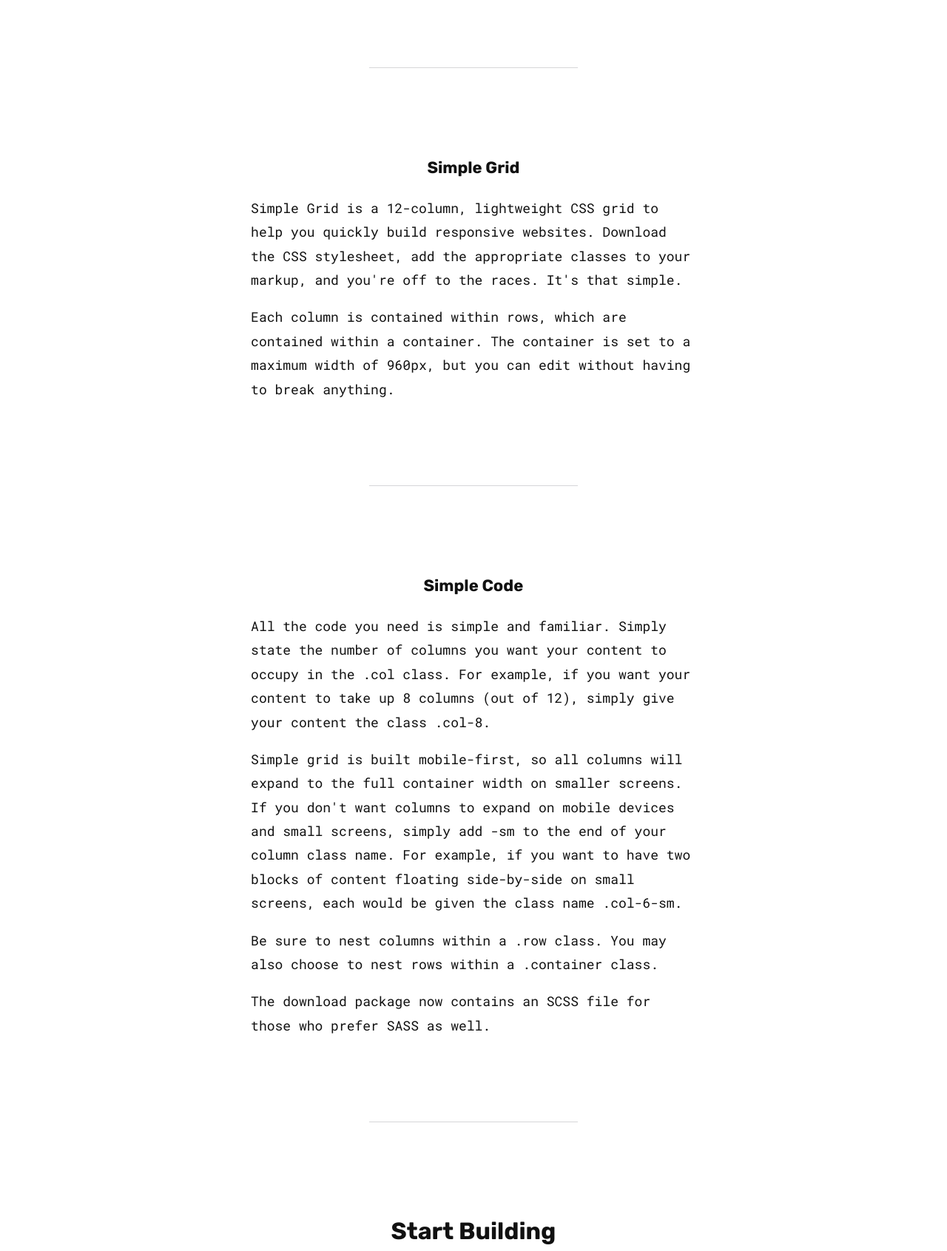
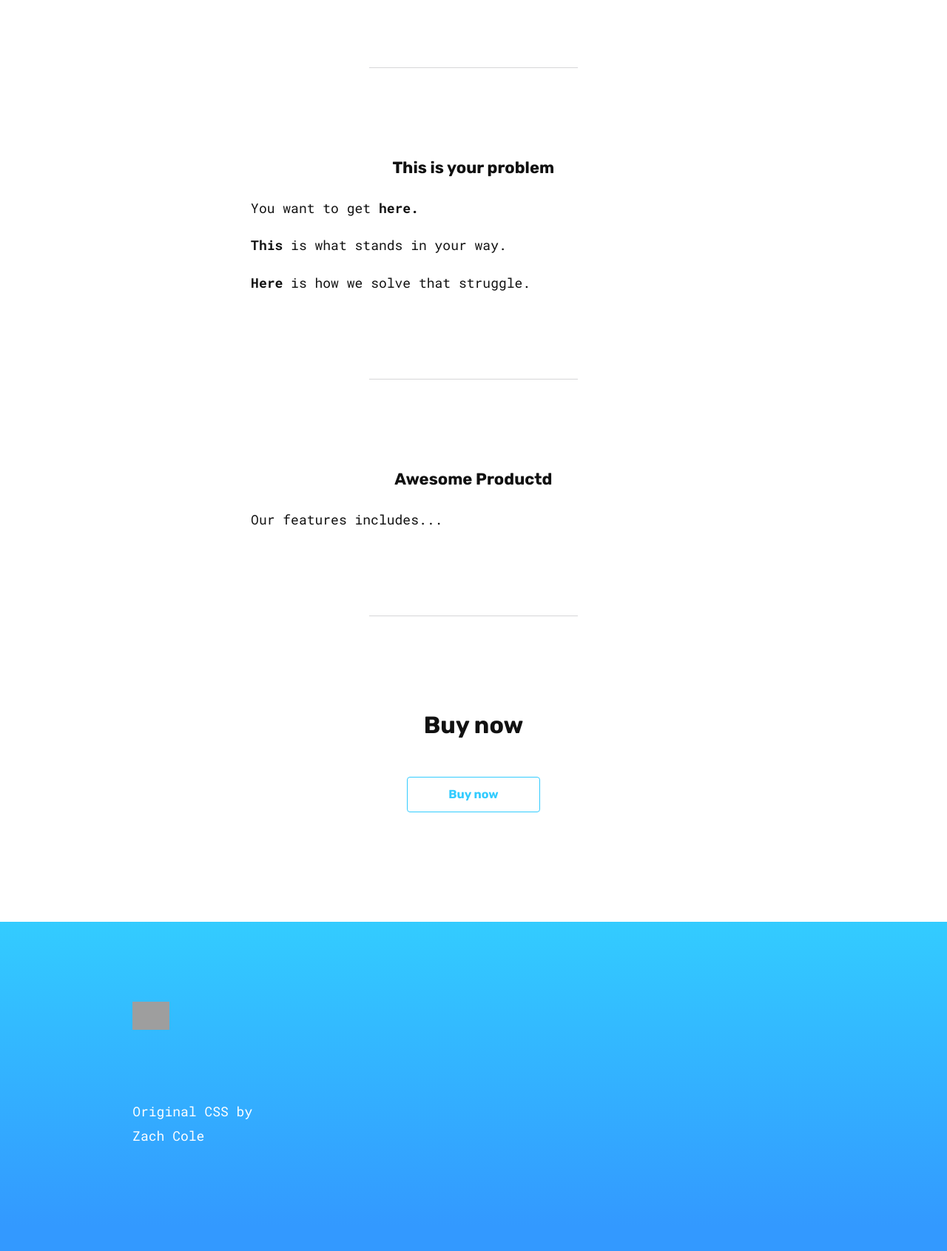
Before and after one commit to mijustin/awesome-landing-2, a plain HTML site: page index.html in a window 1280 px wide. Shown: the part 1597-3288 px from the top of the page at 74% size. After the commit the page ends 3254 px from the top, so only its background shows below. Drawn offline with Linux system fonts and the light colour scheme; grey boxes are pictures that could not be loaded.

Commit message:
New content

```diff
--- a/index.html
+++ b/index.html
@@ -80,13 +80,12 @@
       <div class="row">
         <div class="col-2 hidden-sm"></div>
         <div class="col-8">
-          <h3 class="center m-bottom">Simple Grid</h3>
+          <h3 class="center m-bottom">This is your problem</h3>
           <p>
-            Simple Grid is a 12-column, lightweight CSS grid to help you quickly build responsive websites. Download the CSS stylesheet, add the appropriate classes to your markup, and you're off to the races. It's that simple.
-          </p>
+            You want to get <strong>here.</strong></p>
           <p>
-            Each column is contained within rows, which are contained within a container. The container is set to a maximum width of 960px, but you can edit without having to break anything.
-          </p>
+          <strong>This</strong> is what stands in your way.</p>
+          <p><strong>Here </strong>is how we solve that struggle.</p>
         </div>
         <div class="col-2 hidden-sm"></div>
       </div>
@@ -100,19 +99,9 @@
       <div class="row">
         <div class="col-2 hidden-sm"></div>
         <div class="col-8">
-          <h3 class="center m-bottom">Simple Code</h3>
+          <h3 class="center m-bottom">Awesome Productd</h3>
           <p>
-            All the code you need is simple and familiar. Simply state the number of columns you want your content to occupy in the .col class. For example, if you want your content to take up 8 columns (out of 12), simply give your content the class .col-8.
-          </p>
-          <p>
-            Simple grid is built mobile-first, so all columns will expand to the full container width on smaller screens. If you don't want columns to expand on mobile devices and small screens, simply add -sm to the end of your column class name. For example, if you want to have two blocks of content floating side-by-side on small screens, each would be given the class name .col-6-sm.
-          </p>
-          <p>
-            Be sure to nest columns within a .row class. You may also choose to nest rows within a .container class.
-          </p>
-          <p>
-            The download package now contains an SCSS file for those who prefer SASS as well.
-          </p>
+            Our features includes...</p>
         </div>
         <div class="col-2 hidden-sm"></div>
       </div>
@@ -125,9 +114,9 @@
       </div>
       <div class="row">
         <div class="col-12 center">
-          <h2 class="red">Start Building</h2>
-          <a href="simple-grid.zip" download>
-            <button class="btn-secondary">Download</button>
+          <h2 class="red">Buy now</h2>
+          <a href="#" download>
+            <button class="btn-secondary">Buy now</button>
           </a>
         </div>
       </div>
@@ -142,12 +131,8 @@
       </div>
       <div class="row">
         <div class="col-12">
-          <p>Simple Grid<br/>
-          Made by <a href="http://zcole.me" target="_blank">Zach Cole</a><br/>
-          Contribute on <a href="https://github.com/zachacole/Simple-Grid" target="_blank">Github</a><br/>
-          Share on <a href="https://twitter.com/intent/tweet?text=Simple%20Grid%3A%20A%20css%20grid%20for%20your%20website%3A%20http%3A%2F%2Fsimplegrid.io%2F%20by%20%40zachacole&source=webclient" target="_blank">Twitter</a></p>
-          <p>
-            Open source under the <a href="https://opensource.org/licenses/MIT" target="_blank">MIT License</a>
+          <p>Original CSS by<br/>
+          <a href="http://zcole.me" target="_blank">Zach Cole</a>
           </p>
         </div>
       </div>
```
